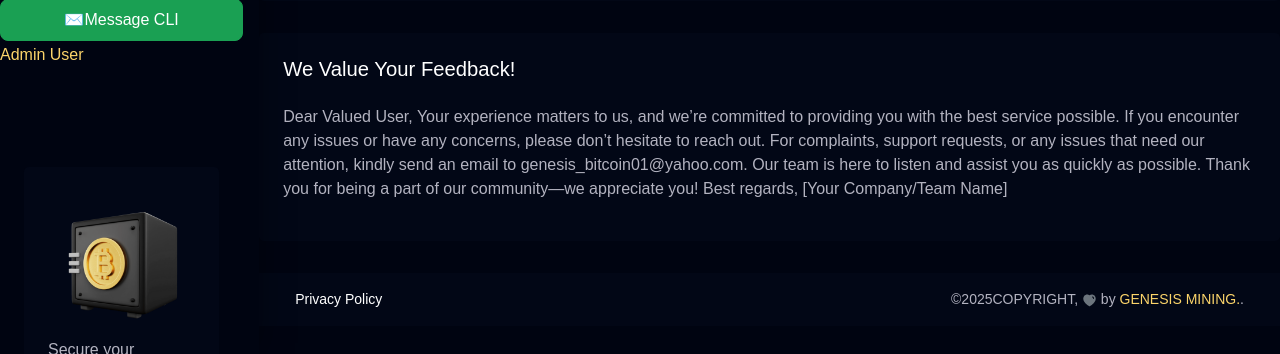
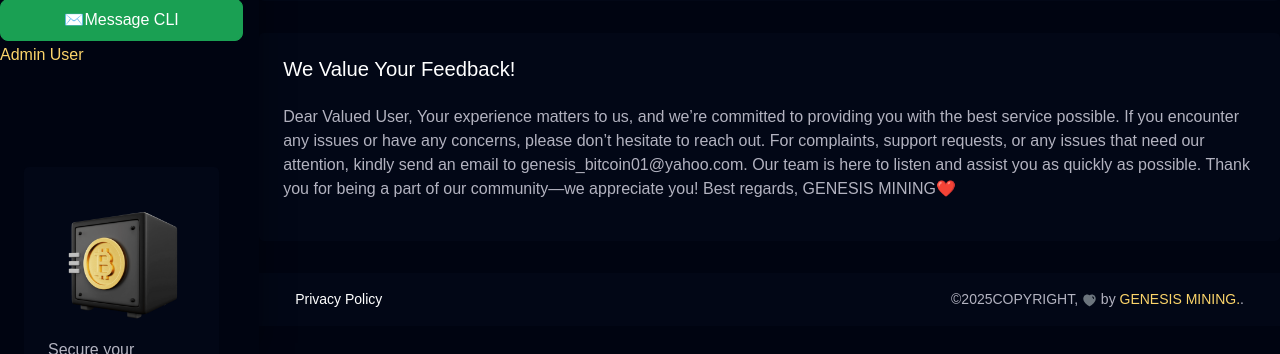
Before and after one commit to GodsplanElot/Bitcoin_mining_BANK, a Django app: page /customer_support/ in a window 1280 px wide. Shown: the part 446-800 px from the top of the page. Run offline with Django 5.2, Linux system fonts and the light colour scheme; a user stored in the database is signed in; data comes from the database, SQL or seed files in the repository; some libraries are stand-ins or nearby versions.

Commit message:
Modify customer support page

```diff
--- a/core/pages/templates/pages/customer_support.html
+++ b/core/pages/templates/pages/customer_support.html
@@ -147,7 +147,7 @@
       support requests, or any issues that need our attention, kindly send an
       email to genesis_bitcoin01@yahoo.com. Our team is here to listen and
       assist you as quickly as possible. Thank you for being a part of our
-      community—we appreciate you! Best regards, [Your Company/Team Name]
+      community—we appreciate you! Best regards, GENESIS MINING❤
     </p>
   </div>
 </div>
```
